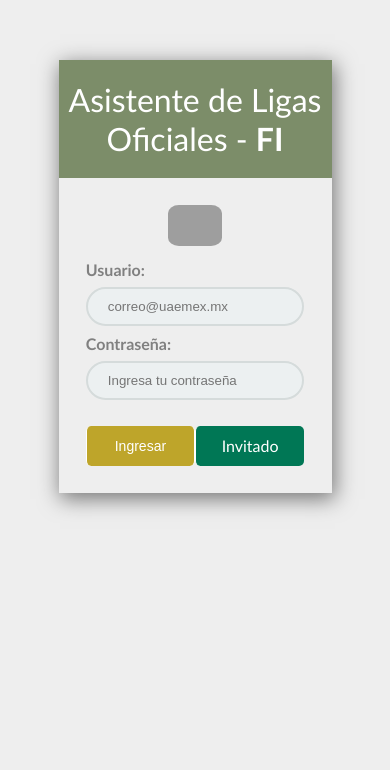
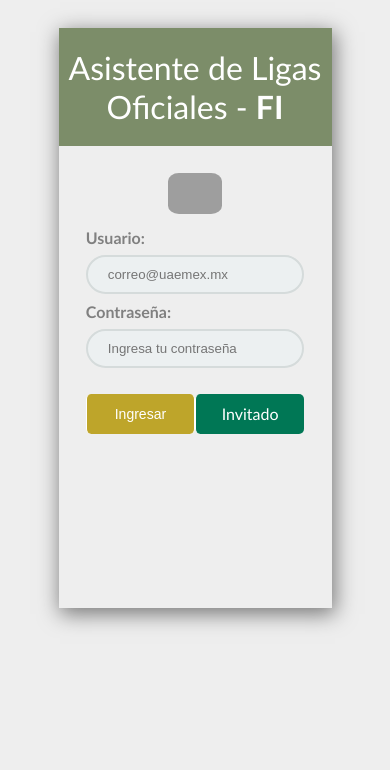
Before and after one commit to GabrielVicGre/ALO-UAEMEX, a PHP site: page / in a window 390 px wide. Shown: the top 770 px of the page. Run offline with PHP 8.4, Linux system fonts and the light colour scheme; some libraries are stand-ins or nearby versions; grey boxes are pictures that could not be loaded.

Commit message:
first commit

```diff
--- a/Assets/CSS/indexResponsive.css
+++ b/Assets/CSS/indexResponsive.css
@@ -101,19 +101,16 @@ img.avatar {
     }
 
     div.login-panel {
+      margin-top: 6%;
+      float: center;
       width: 100%;
-      height: 100%;
-
-
-
+      height: 580px;
+      box-sizing: border-box;
     }
 
 
 }
 
-
 .errorSesion{
   text-align: center;
-
-  padding-top: 10px;
 }
--- a/Assets/CSS/login.css
+++ b/Assets/CSS/login.css
@@ -10,32 +10,37 @@ body {
   height: 100%;
   padding: 0;
   margin: 0;
-    background-color: #EEEEEE;
+  background-color: #eeeeee;
 }
 
-main {
+.cajaPrincipal {
   width: 70%;
-    padding-top: 60px;
+  height: 90%;
   margin: 0 auto;
+  padding-top: 3%;
+
+}
+
+/*  CAJA LADO IZQUIERDO */
+div.left-panel {
+  float: left;
+  width: 48%;
+  margin-right: 2%;
+  background-color: gray;
+  background-image: linear-gradient(to right, #7e8e67, #989665);
+  box-sizing: border-box;
+  height: 600px;
+  margin-top: auto;
+}
+
+/*  CAJA LADO DERECHO */
+div.login-panel {
+  margin-top: auto;
+  float: right;
+  width: 50%;
+  height: 600px;
   box-sizing: border-box;
 }
-
-div.left-panel {
-    float: left;
-    width: 45%;
-    height: 580px;
-    margin-right: 5%;
-    background-color: gray;
-    background-image: linear-gradient(to right, #7E8E67, #989665);
-    box-sizing: border-box;
-}
-
-div.login-panel {
-    float: left;
-    width: 50%;
-    height: 580px;
-}
-
 
 div.logo-container {
   width: 100%;
@@ -59,24 +64,22 @@ div.logo-container {
   margin: auto;
 }
 
-
 .shadow-box {
   box-shadow: 2px 5px 20px 1px #777;
 }
 
 h1.tit {
   width: 100%;
-    font-family: 'Calibri';
+  font-family: "Calibri";
   font-weight: lighter;
   color: white;
-    background-color: #7C8D69;
+  background-color: #7c8d69;
   text-align: center;
   margin: 0;
   padding-top: 20px;
   padding-bottom: 20px;
 }
 
-
-.icon-login{
-    color: #7A8E68;
+.icon-login {
+  color: #7a8e68;
 }
--- a/index.php
+++ b/index.php
@@ -14,7 +14,7 @@
 </head>
 
 <body>
-    <main>
+    <div class="cajaPrincipal">
         <div class="left-panel shadow-box">
             <div class="logo-container">
                 <img id="uaemex-logo" src="Assets/Images/negativo_color_vertical_2_lineas.png" alt="UAEMex Logo">
@@ -56,7 +56,8 @@
 
             </form>
         </div>
-    </main>
+    </div>
 
 </body>
+
 </html>
```
Also changed, not shown: Assets/CSS/index.css (+0 -8 lines). Lines whose indentation alone changed are shown as unchanged.
